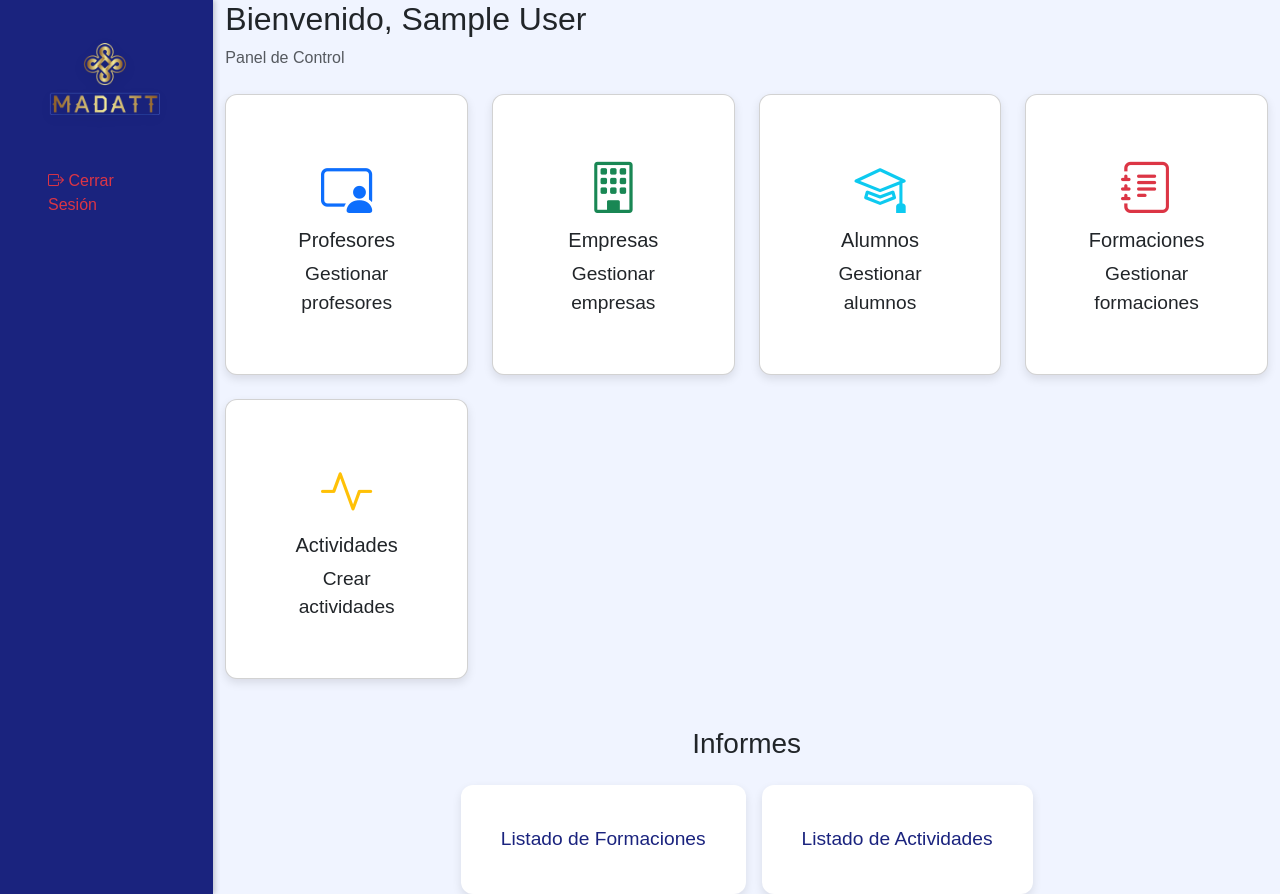
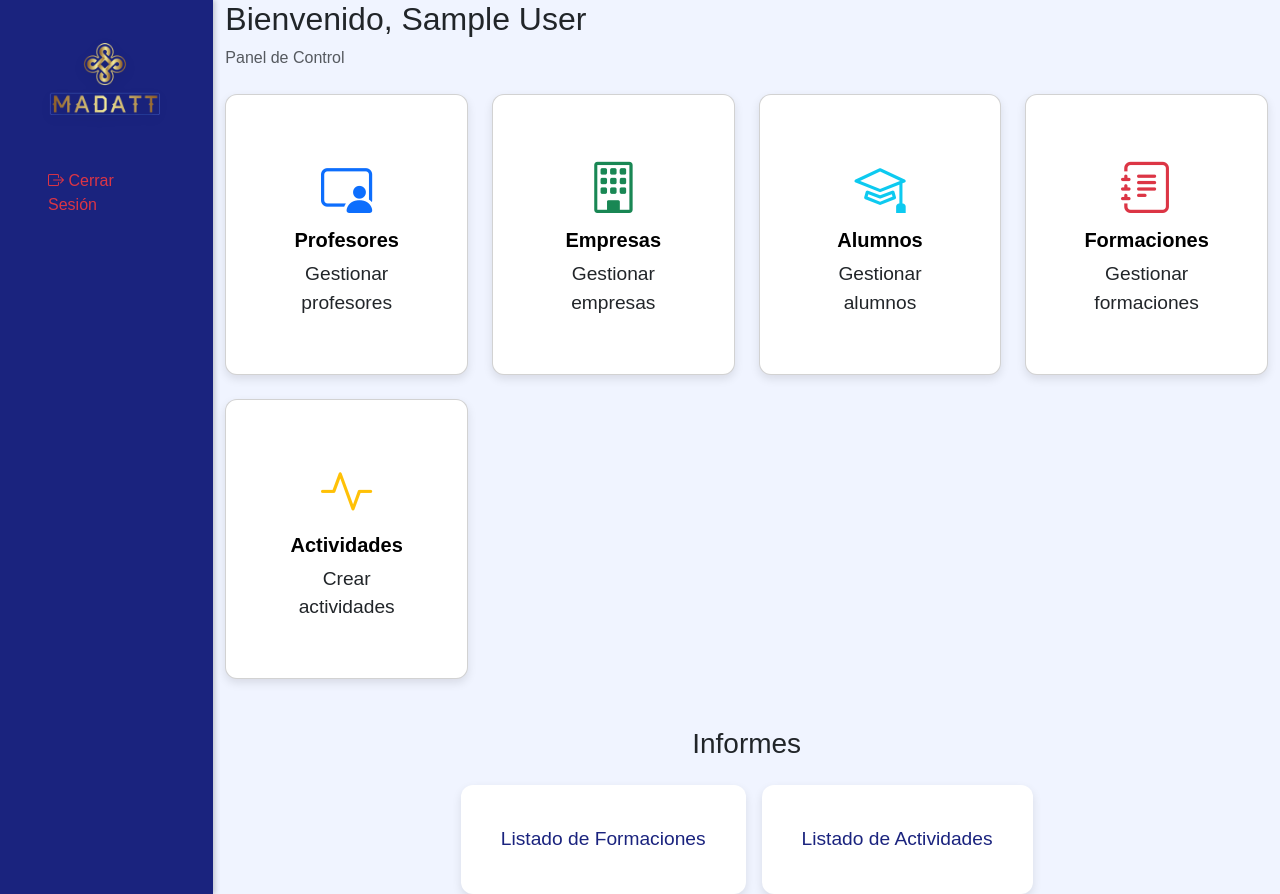
Before and after one commit to AtteneriCimadevilla/FEPLA-CRM, a PHP site: page /home.php in a window 1280 px wide. Run offline with PHP 8.4, Linux system fonts and the light colour scheme; the visitor is signed in with stand-in values (Sample User, id 1).

Commit message:
Css modificado. Funciona todo

```diff
--- a/code/estilos.css
+++ b/code/estilos.css
@@ -68,6 +68,11 @@ header {
     box-shadow: 0 8px 20px rgba(0, 0, 0, 0.15);
 }
 
+.title{
+    color: #000000;
+    font-weight: 700;
+}
+
 /* Modificación del tamaño de iconos dentro de los módulos */
 .card-icon {
     font-size: 3.2rem;
@@ -99,9 +104,6 @@ header {
     transform: translateY(-5px);
     box-shadow: 0 8px 20px rgba(0, 0, 0, 0.15);
 }
-
-
-
 
 /* Media Queries */
 @media (max-width: 768px) {
--- a/code/home.php
+++ b/code/home.php
@@ -50,7 +50,7 @@ if (!isset($_SESSION["loggedin"]) || $_SESSION["loggedin"] !== true) {
                             <div class="card dashboard-card h-100" onclick="window.location.href='profesores.php'">
                                 <div class="card-body text-center">
                                     <i class="bi bi-person-video3 card-icon text-primary"></i>
-                                    <h5 class="card-title">Profesores</h5>
+                                    <h5 class="title">Profesores</h5>
                                     <p class="card-text">Gestionar profesores</p>
                                 </div>
                             </div>
@@ -62,7 +62,7 @@ if (!isset($_SESSION["loggedin"]) || $_SESSION["loggedin"] !== true) {
                         <div class="card dashboard-card h-100" onclick="window.location.href='empresas.php'">
                             <div class="card-body text-center">
                                 <i class="bi bi-building card-icon text-success"></i>
-                                <h5 class="card-title">Empresas</h5>
+                                <h5 class="title">Empresas</h5>
                                 <p class="card-text">Gestionar empresas</p>
                             </div>
                         </div>
@@ -73,7 +73,7 @@ if (!isset($_SESSION["loggedin"]) || $_SESSION["loggedin"] !== true) {
                         <div class="card dashboard-card h-100" onclick="window.location.href='alumnos.php'">
                             <div class="card-body text-center">
                                 <i class="bi bi-mortarboard card-icon text-info"></i>
-                                <h5 class="card-title">Alumnos</h5>
+                                <h5 class="title">Alumnos</h5>
                                 <p class="card-text">Gestionar alumnos</p>
                             </div>
                         </div>
@@ -84,7 +84,7 @@ if (!isset($_SESSION["loggedin"]) || $_SESSION["loggedin"] !== true) {
                         <div class="card dashboard-card h-100" onclick="window.location.href='formaciones.php'">
                             <div class="card-body text-center">
                                 <i class="bi bi-journal-text card-icon text-danger"></i>
-                                <h5 class="card-title">Formaciones</h5>
+                                <h5 class="title">Formaciones</h5>
                                 <p class="card-text">Gestionar formaciones</p>
                             </div>
                         </div>
@@ -95,7 +95,7 @@ if (!isset($_SESSION["loggedin"]) || $_SESSION["loggedin"] !== true) {
                         <div class="card dashboard-card h-100" onclick="window.location.href='actividad.php'">
                             <div class="card-body text-center">
                                 <i class="bi bi-activity card-icon text-warning"></i>
-                                <h5 class="card-title">Actividades</h5>
+                                <h5 class="title">Actividades</h5>
                                 <p class="card-text">Crear actividades</p>
                             </div>
                         </div>
@@ -108,7 +108,7 @@ if (!isset($_SESSION["loggedin"]) || $_SESSION["loggedin"] !== true) {
                         <button class="btn btn-primary listados-btn" onclick="window.location.href='formaciones.php'">
                             Listado de Formaciones
                         </button>
-                        <button class="btn btn-secondary listados-btn" onclick="window.location.href='actividades.php'">
+                        <button class="btn btn-primary listados-btn" onclick="window.location.href='actividades.php'">
                             Listado de Actividades
                         </button>
                     </div>
```
